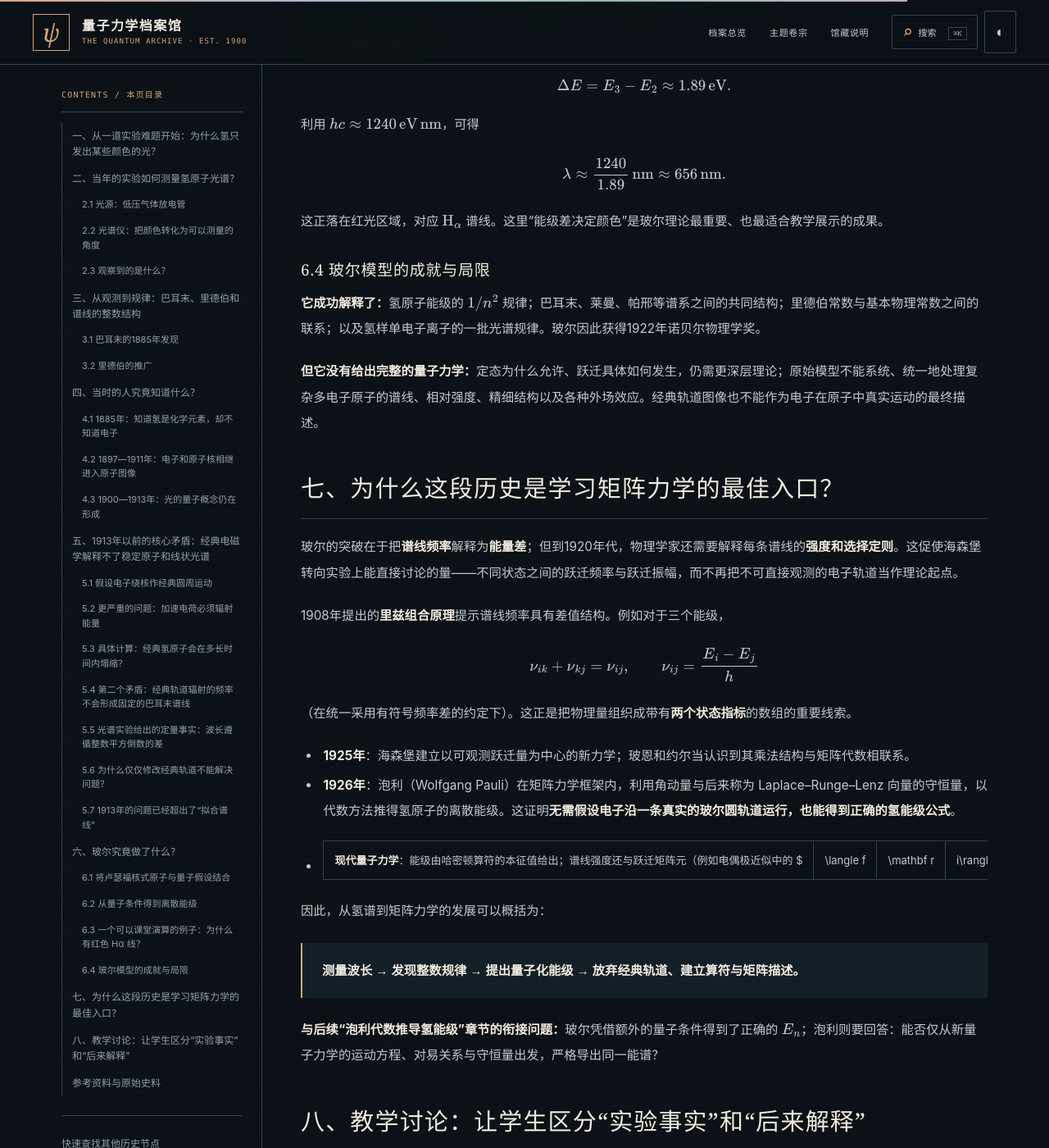
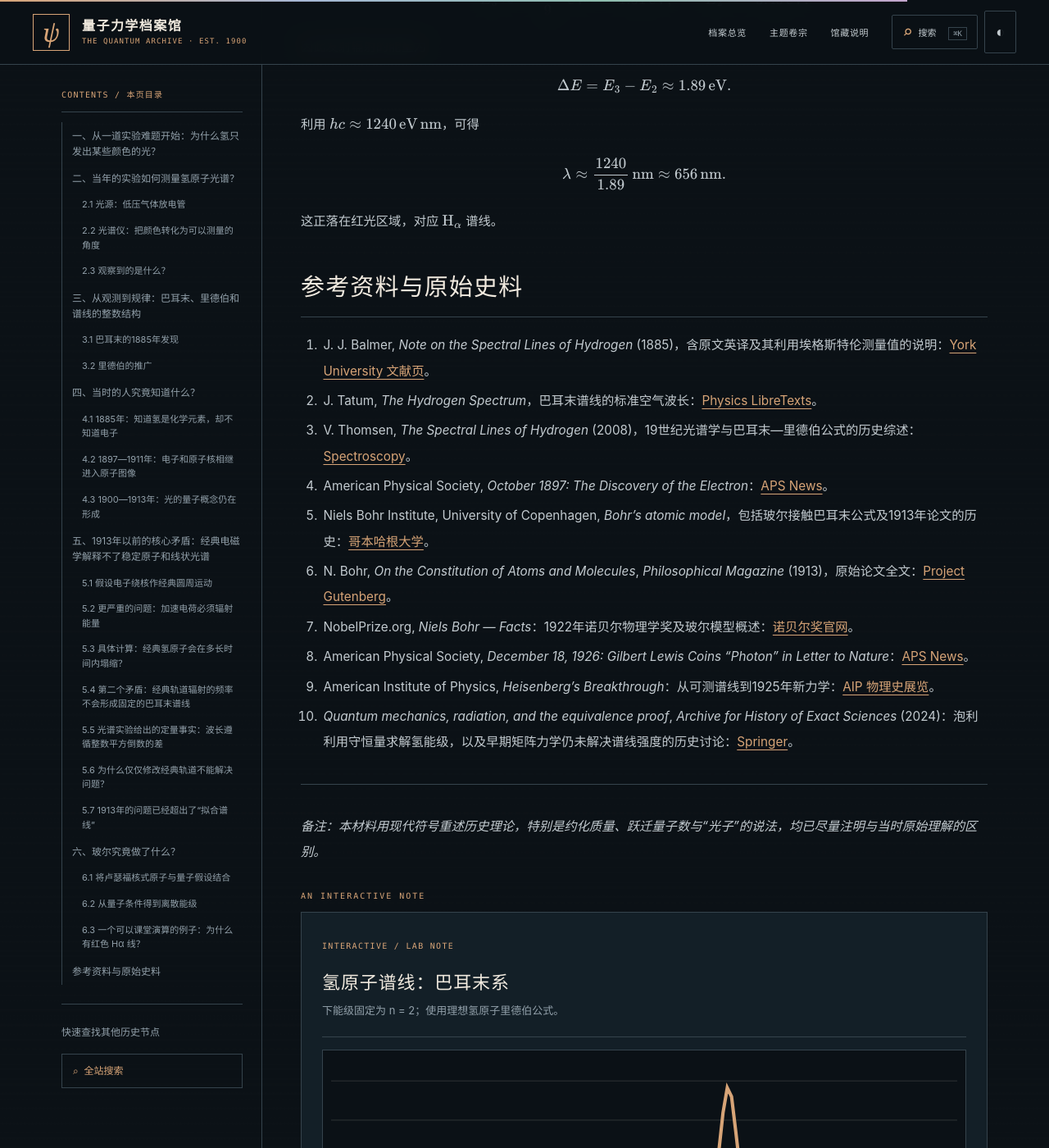
Before and after one commit to CYI1995/quantum-archive, a Jekyll site: the page built from events/bohr-1913.md, in a window 1280 px wide and 1400 px high, scrolled down 14472 px. Shown: the whole window at 82% size. Built offline with Jekyll 4.4.1, drawn with Linux system fonts in a browser that asks for light colours; some of the changed text lies outside the part shown.

Commit message:
Update bohr-1913.md

```diff
--- a/events/bohr-1913.md
+++ b/events/bohr-1913.md
@@ -604,42 +604,8 @@ $$
 \lambda\approx\frac{1240}{1.89}\,\mathrm{nm}\approx656\,\mathrm{nm}.
 $$
 
-这正落在红光区域，对应 $\mathrm{H}_\alpha$ 谱线。这里“能级差决定颜色”是玻尔理论最重要、也最适合教学展示的成果。
+这正落在红光区域，对应 $\mathrm{H}_\alpha$ 谱线。
 
-### 6.4 玻尔模型的成就与局限
-
-**它成功解释了：**氢原子能级的 $1/n^2$ 规律；巴耳末、莱曼、帕邢等谱系之间的共同结构；里德伯常数与基本物理常数之间的联系；以及氢样单电子离子的一批光谱规律。玻尔因此获得1922年诺贝尔物理学奖。
-
-**但它没有给出完整的量子力学：**定态为什么允许、跃迁具体如何发生，仍需更深层理论；原始模型不能系统、统一地处理复杂多电子原子的谱线、相对强度、精细结构以及各种外场效应。经典轨道图像也不能作为电子在原子中真实运动的最终描述。
-
-## 七、为什么这段历史是学习矩阵力学的最佳入口？
-
-玻尔的突破在于把**谱线频率**解释为**能量差**；但到1920年代，物理学家还需要解释每条谱线的**强度和选择定则**。这促使海森堡转向实验上能直接讨论的量——不同状态之间的跃迁频率与跃迁振幅，而不再把不可直接观测的电子轨道当作理论起点。
-
-1908年提出的**里兹组合原理**提示谱线频率具有差值结构。例如对于三个能级，
-
-$$
-\nu_{ik}+\nu_{kj}=\nu_{ij},
-\qquad \nu_{ij}=\frac{E_i-E_j}{h}
-$$
-
-（在统一采用有符号频率差的约定下）。这正是把物理量组织成带有**两个状态指标**的数组的重要线索。
-
-- **1925年**：海森堡建立以可观测跃迁量为中心的新力学；玻恩和约尔当认识到其乘法结构与矩阵代数相联系。
-- **1926年**：泡利（Wolfgang Pauli）在矩阵力学框架内，利用角动量与后来称为 Laplace–Runge–Lenz 向量的守恒量，以代数方法推得氢原子的离散能级。这证明**无需假设电子沿一条真实的玻尔圆轨道运行，也能得到正确的氢能级公式**。
-- **现代量子力学**：能级由哈密顿算符的本征值给出；谱线强度还与跃迁矩阵元（例如电偶极近似中的 $|\langle f|\mathbf r|i\rangle|^2$）及实验条件有关。
-
-因此，从氢谱到矩阵力学的发展可以概括为：
-
-> **测量波长 → 发现整数规律 → 提出量子化能级 → 放弃经典轨道、建立算符与矩阵描述。**
-
-**与后续“泡利代数推导氢能级”章节的衔接问题：**玻尔凭借额外的量子条件得到了正确的 $E_n$；泡利则要回答：能否仅从新量子力学的运动方程、对易关系与守恒量出发，严格导出同一能谱？
-
-## 八、教学讨论：让学生区分“实验事实”和“后来解释”
-
-1. **1885年的巴耳末能否在实验报告中写“电子从 $n=3$ 跃迁到 $n=2$”？** 不能。谱线、波长和经验公式可以测得；电子、定态及跃迁解释尚未建立。
-2. **如果在1913年说“氢的红光对应一个光子”，哪里存在时代错置？** 能量与频率的量子关系已经进入理论讨论，但“photon”一词尚未出现，现代光子理论也没有成熟。
-3. **为什么光谱实验能够推动矩阵力学诞生？** 它直接给出跃迁频率与相对强度，促使新理论改为描述不同状态之间的可测联系。
 
 ## 参考资料与原始史料
 
```
